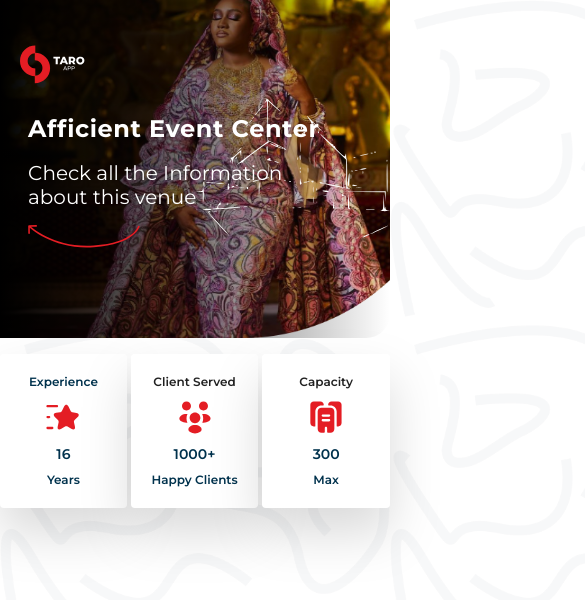
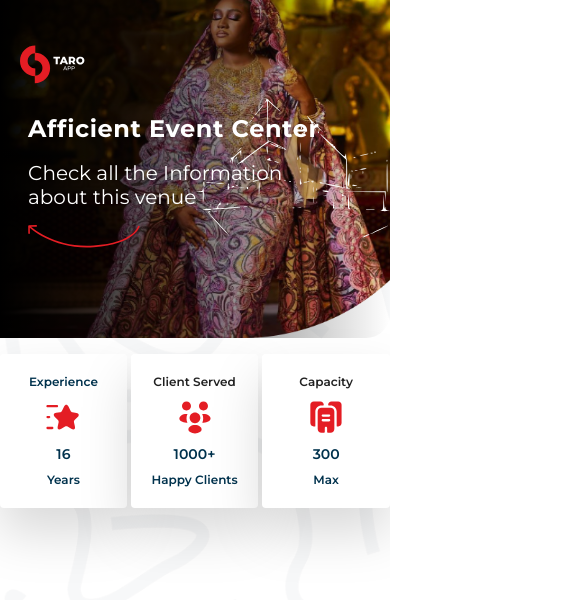
Before and after one commit to IAmalmuhandis/mytaroapp, a React (Create React App) app: page /Manual/event_centers/single in a window 390 px wide. Shown: the top 600 px of the page, 585 px wide, since content can reach past the window. Built offline with nearby package versions, Linux system fonts and the light colour scheme; the HTML template or start-up script is replaced by a standard one.

Commit message:
new changes

```diff
--- a/src/pages/singleEventCenter.jsx
+++ b/src/pages/singleEventCenter.jsx
@@ -22,7 +22,8 @@ const SingleEventCenter = () => {
   const isLargeScreen = isTablet || isLaptopScreen || isDesktopScreen;
 
   return (
-    <div className="relative w-full h-[40vh] md:h-[50vh] lg:h-[70vh]">
+    <div className='container overflow-x-hidden w-screen h-screen'>
+    <div className="relative w-full h-[40vh] m-auto md:h-[50vh] lg:h-[70vh]">
       <img
         src={Image}
         alt="Event"
@@ -78,6 +79,7 @@ const SingleEventCenter = () => {
           </Paper>
       </div>
     </div>
+    </div>
   );
 }
 
```
